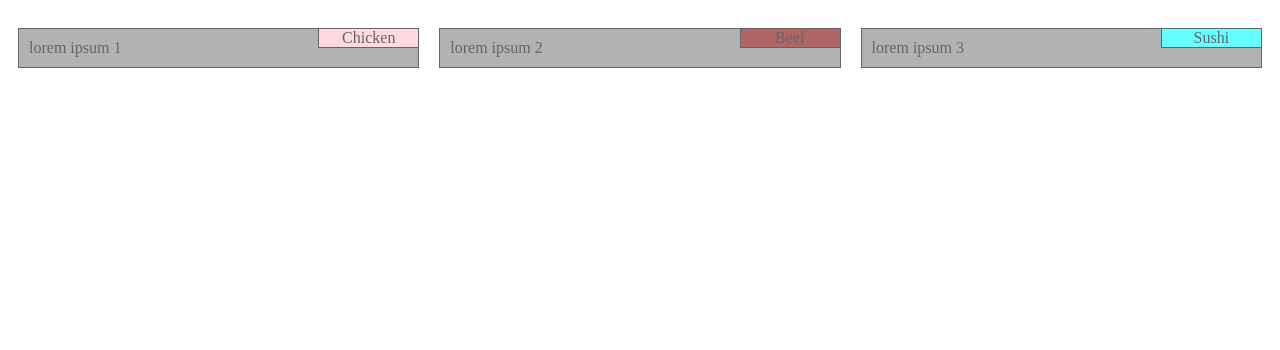
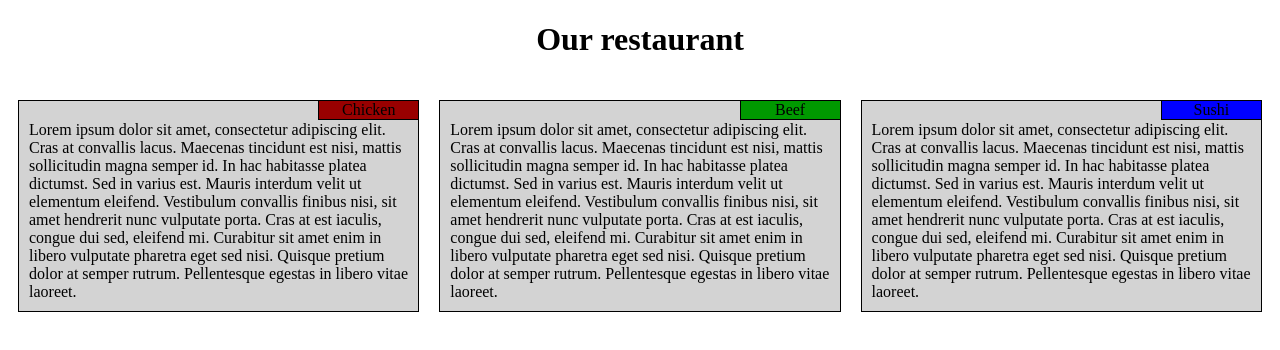
Before and after one commit to SparrowHawkTao/Coursera-html, a plain HTML site: page mod2-solution/index.html in a window 1280 px wide. Drawn offline with Linux system fonts and the light colour scheme.

Commit message:
modify style and add h1 title

```diff
--- a/mod2-solution/css/responsive.css
+++ b/mod2-solution/css/responsive.css
@@ -1,5 +1,9 @@
 * {
 	box-sizing: border-box;
+}
+
+h1 {
+	text-align: center;
 }
 
 div {
@@ -20,27 +24,26 @@ p.title {
 }
 
 div.content {
-	background-color: grey;
+	background-color: lightgrey;
 	border: 1px solid black;
-	padding: 10px 10px 10px 10px;
+	padding: 20px 10px 10px 10px;
 }
 
 #p1 {
-	background-color: pink;
+	background-color: #990000;
 }
 
 #p2 {
-	background-color: maroon;
+	background-color: #009900;
 }
 
 #p3 {
-	background-color: cyan;
+	background-color: blue;
 }
 
 @media (min-width: 992px) {
 	.col-lg-4 {
 		float: left;
-		opacity: 0.6
 	}
 
 	.col-lg-4 {
@@ -51,7 +54,6 @@ div.content {
 @media (min-width: 768px) and (max-width: 991px) {
 	.col-md-6, .col-md-12 {
 		float: left;
-		opacity: 0.6;
 	}
 	.col-md-6 {
 		width: 50%;
@@ -64,7 +66,6 @@ div.content {
 @media (max-width: 767px) {
 	.col-sm-12 {
 		float: left;
-		opacity: .6;
 		width: 100%
 	}
 
--- a/mod2-solution/index.html
+++ b/mod2-solution/index.html
@@ -5,22 +5,23 @@
 	<link rel="stylesheet" type="text/css" href="css/responsive.css">
 	</head>
 <body>
+	<h1>Our restaurant</h1>
 	<div class="col-lg-4 col-md-6 col-sm-12">
 		<div class="content">
 			<p class='title' id="p1">Chicken</p>
-			lorem ipsum 1
+			Lorem ipsum dolor sit amet, consectetur adipiscing elit. Cras at convallis lacus. Maecenas tincidunt est nisi, mattis sollicitudin magna semper id. In hac habitasse platea dictumst. Sed in varius est. Mauris interdum velit ut elementum eleifend. Vestibulum convallis finibus nisi, sit amet hendrerit nunc vulputate porta. Cras at est iaculis, congue dui sed, eleifend mi. Curabitur sit amet enim in libero vulputate pharetra eget sed nisi. Quisque pretium dolor at semper rutrum. Pellentesque egestas in libero vitae laoreet.
 		</div>
 	</div>
 	<div class="col-lg-4 col-md-6 col-sm-12">
 		<div class="content">
 			<p class='title' id="p2">Beef</p>
-			lorem ipsum 2
+			Lorem ipsum dolor sit amet, consectetur adipiscing elit. Cras at convallis lacus. Maecenas tincidunt est nisi, mattis sollicitudin magna semper id. In hac habitasse platea dictumst. Sed in varius est. Mauris interdum velit ut elementum eleifend. Vestibulum convallis finibus nisi, sit amet hendrerit nunc vulputate porta. Cras at est iaculis, congue dui sed, eleifend mi. Curabitur sit amet enim in libero vulputate pharetra eget sed nisi. Quisque pretium dolor at semper rutrum. Pellentesque egestas in libero vitae laoreet.
 		</div>
 	</div>
 	<div class="col-lg-4 col-md-12 col-sm-12">
 		<div class="content">
 			<p class='title' id="p3">Sushi</p>
-			lorem ipsum 3
+			Lorem ipsum dolor sit amet, consectetur adipiscing elit. Cras at convallis lacus. Maecenas tincidunt est nisi, mattis sollicitudin magna semper id. In hac habitasse platea dictumst. Sed in varius est. Mauris interdum velit ut elementum eleifend. Vestibulum convallis finibus nisi, sit amet hendrerit nunc vulputate porta. Cras at est iaculis, congue dui sed, eleifend mi. Curabitur sit amet enim in libero vulputate pharetra eget sed nisi. Quisque pretium dolor at semper rutrum. Pellentesque egestas in libero vitae laoreet.
 		</div>
 	</div>
 </body>
```
